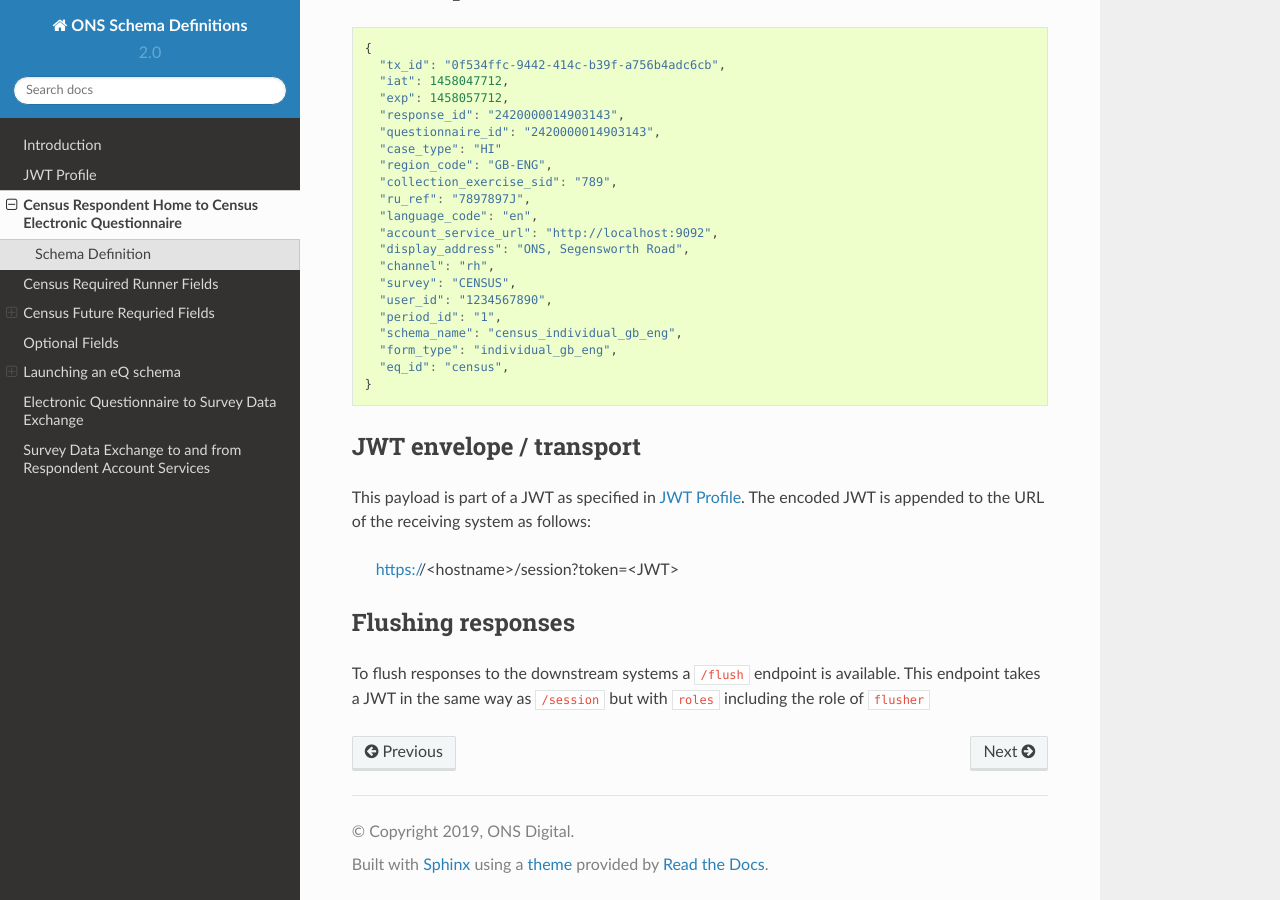
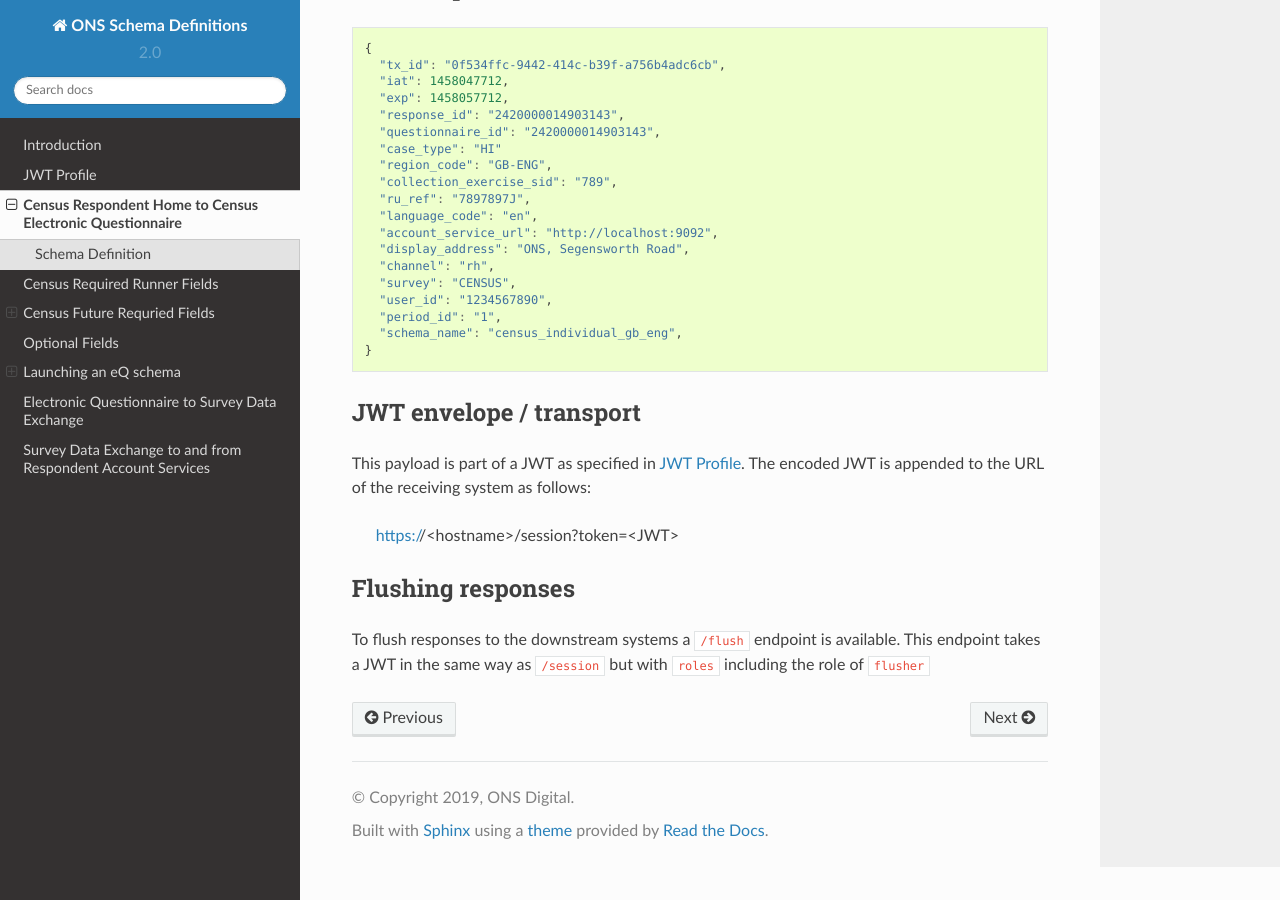
Before and after one commit to ONSdigital/ons-schema-definitions, a Sphinx documentation site: the page built from docs/respondent_management_to_electronic_questionnaire.rst, in a window 1280 px wide and 900 px high, scrolled down 2845 px. Built offline with Sphinx 7.4.7 and the Read the Docs theme 2.0.0, drawn with Linux system fonts in a browser that asks for light colours.

Commit message:
Removing eq_id and form_type from example json

```diff
--- a/docs/respondent_management_to_electronic_questionnaire.rst
+++ b/docs/respondent_management_to_electronic_questionnaire.rst
@@ -105,8 +105,6 @@ An example JSON claim
     "user_id": "1234567890",
     "period_id": "1",
     "schema_name": "census_individual_gb_eng",
-    "form_type": "individual_gb_eng",
-    "eq_id": "census",
   }
 
 
```
